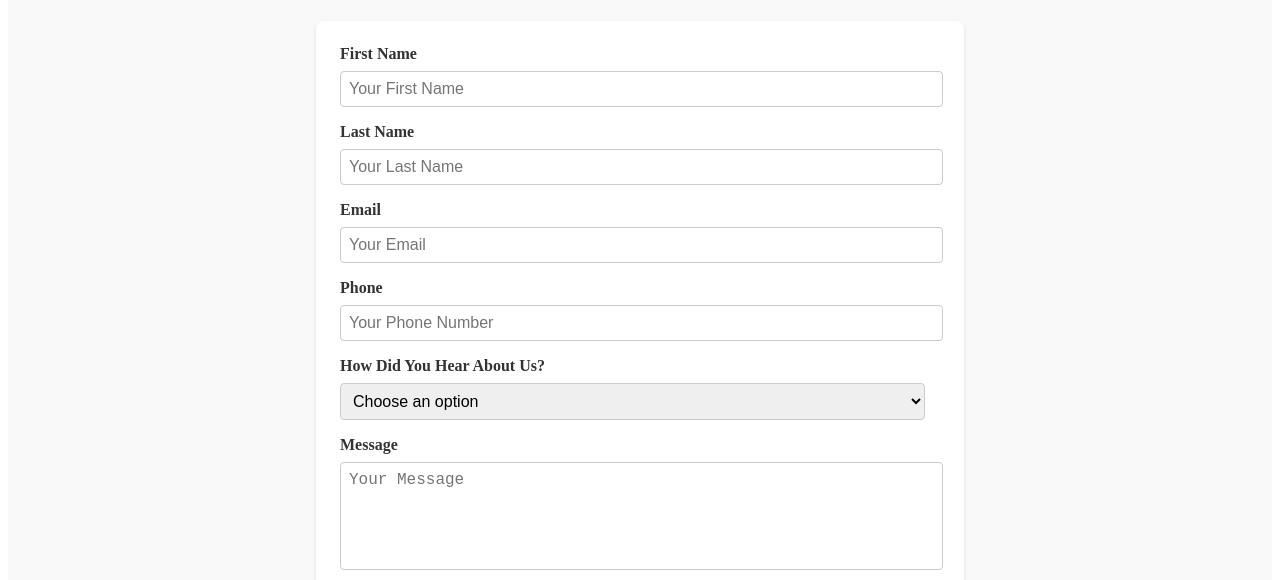
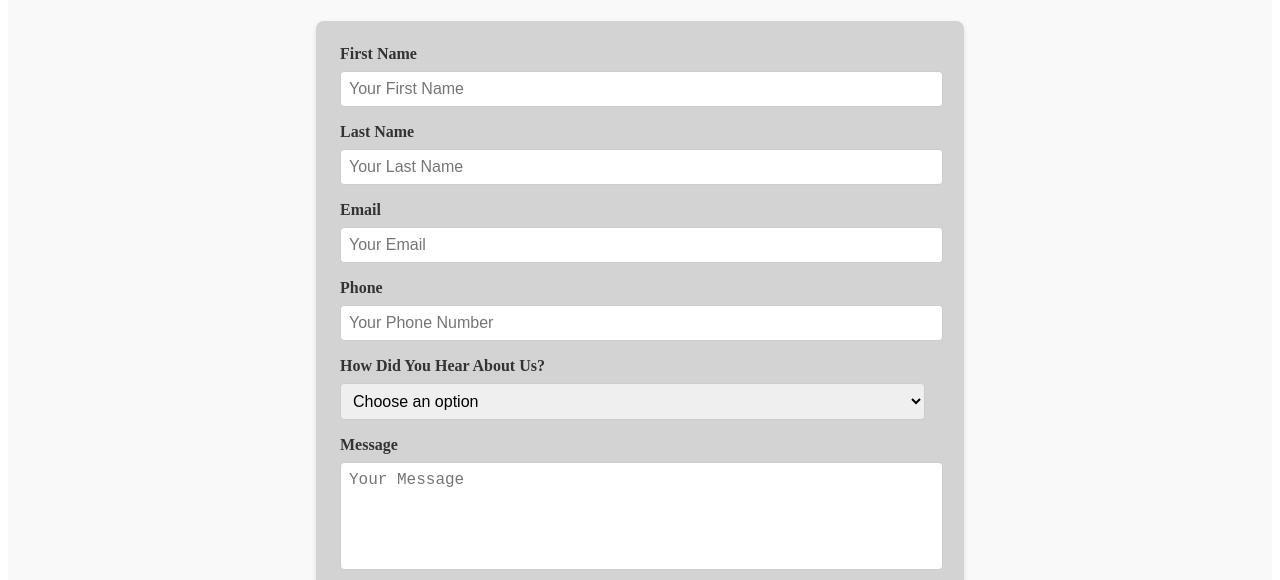
Before and after one commit to devfig37/devfig37.github.io, an Astro site: page /contact in a window 1280 px wide. Shown: the part 220-800 px from the top of the page. Built offline with nearby package versions, Linux system fonts and the light colour scheme; Astro itself is replaced by a stand-in of ours.

Commit message:
changed form background color in contact component, form action defers to 404 for now, and added coming soon text to 404 page

```diff
--- a/src/pages/contact.astro
+++ b/src/pages/contact.astro
@@ -20,7 +20,7 @@ import FooterBar from '../components/FooterBar.astro';
 
 <main class="contact-main">
   <h1>Contact Us</h1>
-  <form class="contact-form" action="/submit" method="POST">
+  <form class="contact-form" action="/success" method="GET">
     <div class="form-group">
       <label for="firstName">First Name</label>
       <input type="text" id="firstName" name="firstName" placeholder="Your First Name" required />
--- a/src/styles/contact.css
+++ b/src/styles/contact.css
@@ -14,7 +14,7 @@
     max-width: 600px;
     margin: 0 auto;
     padding: 1.5rem;
-    background-color: white;
+    background-color: #D3D3D3;
     border-radius: 8px;
     box-shadow: 0 2px 5px rgba(0, 0, 0, 0.1);
 }
```
Also changed, not shown: src/pages/404.astro (+1 -1 lines).
